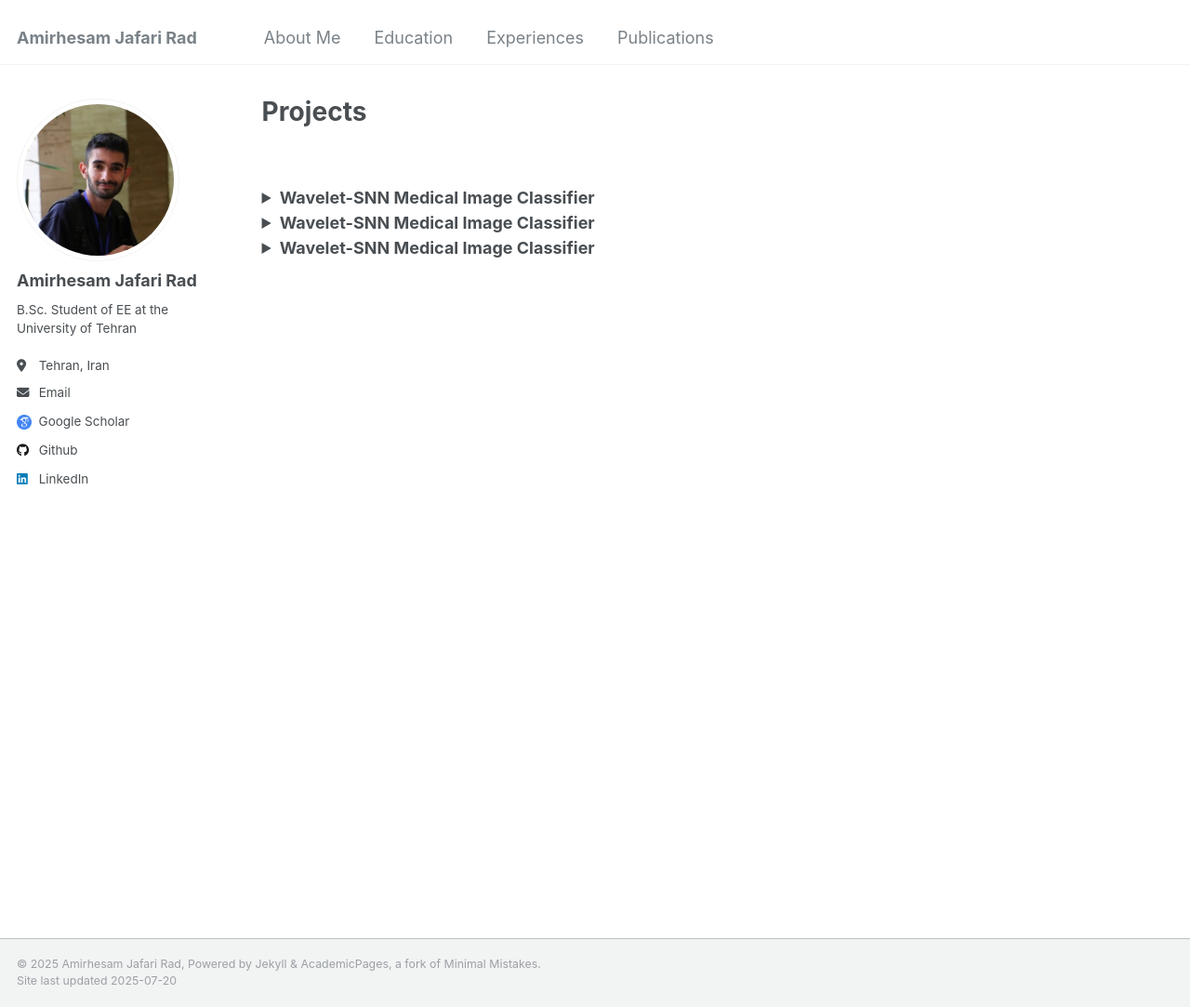
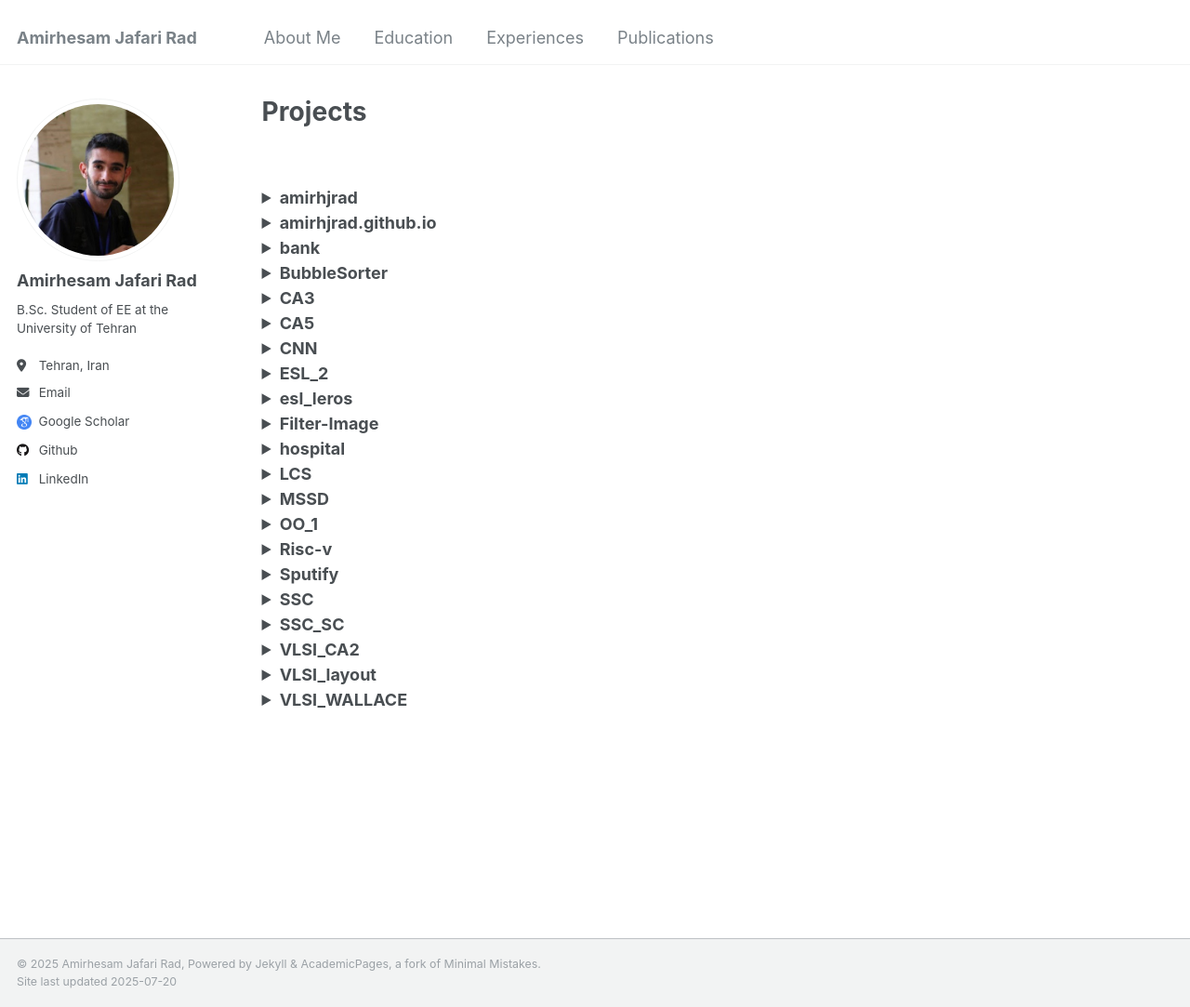
Before and after one commit to amirhjrad/amirhjrad.github.io, a Jekyll site: the page built from _pages/projects.md, in a window 1280 px wide and 1083 px high. Shown: the whole window at 93% size. Built offline with Jekyll 4.4.1, drawn with Linux system fonts in a browser that asks for light colours.

Commit message:
modified:   _pages/projects.md 	new file:   _pages/projects_fetch.py

```diff
--- a/_pages/projects.md
+++ b/_pages/projects.md
@@ -4,38 +4,233 @@ title: "Projects"
 author_profile: true
 ---
 <br>
+<details>
+  <summary>
+    <strong>amirhjrad</strong>
+  </summary>
+  <p>
+    About Me
+    <br>
+    🔗 <a href="https://github.com/amirhjrad/amirhjrad" target="_blank">View on GitHub</a>
+  </p>
+</details>
 
 <details>
   <summary>
-    <strong>Wavelet-SNN Medical Image Classifier</strong>
+    <strong>amirhjrad.github.io</strong>
   </summary>
   <p>
-    This project leverages wavelet-transformed grayscale medical images and uses a spiking neural network (SNN) built with PyTorch and snntorch to perform classification. It's part of a broader research focus intersecting biomedical image analysis and neuromorphic computing.
+    Amirhesam's Website
     <br>
-    🔗 <a href="https://github.com/yourusername/wavelet-snn-classifier" target="_blank">View on GitHub</a>
+    🔗 <a href="https://github.com/amirhjrad/amirhjrad.github.io" target="_blank">View on GitHub</a>
   </p>
 </details>
 
+<details>
+  <summary>
+    <strong>bank</strong>
+  </summary>
+  <p>
+    This project is a work in progress or lacks a detailed description, but it showcases the user's coding efforts.
+    <br>
+    🔗 <a href="https://github.com/amirhjrad/bank" target="_blank">View on GitHub</a>
+  </p>
+</details>
 
 <details>
   <summary>
-    <strong>Wavelet-SNN Medical Image Classifier</strong>
+    <strong>BubbleSorter</strong>
   </summary>
   <p>
-    This project leverages wavelet-transformed grayscale medical images and uses a spiking neural network (SNN) built with PyTorch and snntorch to perform classification. It's part of a broader research focus intersecting biomedical image analysis and neuromorphic computing.
+    This project is a work in progress or lacks a detailed description, but it showcases the user's coding efforts.
     <br>
-    🔗 <a href="https://github.com/yourusername/wavelet-snn-classifier" target="_blank">View on GitHub</a>
+    🔗 <a href="https://github.com/amirhjrad/BubbleSorter" target="_blank">View on GitHub</a>
   </p>
 </details>
 
+<details>
+  <summary>
+    <strong>CA3</strong>
+  </summary>
+  <p>
+    communication
+    <br>
+    🔗 <a href="https://github.com/amirhjrad/CA3" target="_blank">View on GitHub</a>
+  </p>
+</details>
 
 <details>
   <summary>
-    <strong>Wavelet-SNN Medical Image Classifier</strong>
+    <strong>CA5</strong>
   </summary>
   <p>
-    This project leverages wavelet-transformed grayscale medical images and uses a spiking neural network (SNN) built with PyTorch and snntorch to perform classification. It's part of a broader research focus intersecting biomedical image analysis and neuromorphic computing.
+    This project is a work in progress or lacks a detailed description, but it showcases the user's coding efforts.
     <br>
-    🔗 <a href="https://github.com/yourusername/wavelet-snn-classifier" target="_blank">View on GitHub</a>
+    🔗 <a href="https://github.com/amirhjrad/CA5" target="_blank">View on GitHub</a>
   </p>
 </details>
+
+<details>
+  <summary>
+    <strong>CNN</strong>
+  </summary>
+  <p>
+    This project is a work in progress or lacks a detailed description, but it showcases the user's coding efforts.
+    <br>
+    🔗 <a href="https://github.com/amirhjrad/CNN" target="_blank">View on GitHub</a>
+  </p>
+</details>
+
+<details>
+  <summary>
+    <strong>ESL_2</strong>
+  </summary>
+  <p>
+    This project is a work in progress or lacks a detailed description, but it showcases the user's coding efforts.
+    <br>
+    🔗 <a href="https://github.com/amirhjrad/ESL_2" target="_blank">View on GitHub</a>
+  </p>
+</details>
+
+<details>
+  <summary>
+    <strong>esl_leros</strong>
+  </summary>
+  <p>
+    This project is a work in progress or lacks a detailed description, but it showcases the user's coding efforts.
+    <br>
+    🔗 <a href="https://github.com/amirhjrad/esl_leros" target="_blank">View on GitHub</a>
+  </p>
+</details>
+
+<details>
+  <summary>
+    <strong>Filter-Image</strong>
+  </summary>
+  <p>
+    This project is a work in progress or lacks a detailed description, but it showcases the user's coding efforts.
+    <br>
+    🔗 <a href="https://github.com/amirhjrad/Filter-Image" target="_blank">View on GitHub</a>
+  </p>
+</details>
+
+<details>
+  <summary>
+    <strong>hospital</strong>
+  </summary>
+  <p>
+    This project is a work in progress or lacks a detailed description, but it showcases the user's coding efforts.
+    <br>
+    🔗 <a href="https://github.com/amirhjrad/hospital" target="_blank">View on GitHub</a>
+  </p>
+</details>
+
+<details>
+  <summary>
+    <strong>LCS</strong>
+  </summary>
+  <p>
+    This project is a work in progress or lacks a detailed description, but it showcases the user's coding efforts.
+    <br>
+    🔗 <a href="https://github.com/amirhjrad/LCS" target="_blank">View on GitHub</a>
+  </p>
+</details>
+
+<details>
+  <summary>
+    <strong>MSSD</strong>
+  </summary>
+  <p>
+    This project is a work in progress or lacks a detailed description, but it showcases the user's coding efforts.
+    <br>
+    🔗 <a href="https://github.com/amirhjrad/MSSD" target="_blank">View on GitHub</a>
+  </p>
+</details>
+
+<details>
+  <summary>
+    <strong>OO_1</strong>
+  </summary>
+  <p>
+    This project is a work in progress or lacks a detailed description, but it showcases the user's coding efforts.
+    <br>
+    🔗 <a href="https://github.com/amirhjrad/OO_1" target="_blank">View on GitHub</a>
+  </p>
+</details>
+
+<details>
+  <summary>
+    <strong>Risc-v</strong>
+  </summary>
+  <p>
+    This project is a work in progress or lacks a detailed description, but it showcases the user's coding efforts.
+    <br>
+    🔗 <a href="https://github.com/amirhjrad/Risc-v" target="_blank">View on GitHub</a>
+  </p>
+</details>
+
+<details>
+  <summary>
+    <strong>Sputify</strong>
+  </summary>
+  <p>
+    This project is a work in progress or lacks a detailed description, but it showcases the user's coding efforts.
+    <br>
+    🔗 <a href="https://github.com/amirhjrad/Sputify" target="_blank">View on GitHub</a>
+  </p>
+</details>
+
+<details>
+  <summary>
+    <strong>SSC</strong>
+  </summary>
+  <p>
+    This project is a work in progress or lacks a detailed description, but it showcases the user's coding efforts.
+    <br>
+    🔗 <a href="https://github.com/amirhjrad/SSC" target="_blank">View on GitHub</a>
+  </p>
+</details>
+
+<details>
+  <summary>
+    <strong>SSC_SC</strong>
+  </summary>
+  <p>
+    This project is a work in progress or lacks a detailed description, but it showcases the user's coding efforts.
+    <br>
+    🔗 <a href="https://github.com/amirhjrad/SSC_SC" target="_blank">View on GitHub</a>
+  </p>
+</details>
+
+<details>
+  <summary>
+    <strong>VLSI_CA2</strong>
+  </summary>
+  <p>
+    This project is a work in progress or lacks a detailed description, but it showcases the user's coding efforts.
+    <br>
+    🔗 <a href="https://github.com/amirhjrad/VLSI_CA2" target="_blank">View on GitHub</a>
+  </p>
+</details>
+
+<details>
+  <summary>
+    <strong>VLSI_layout</strong>
+  </summary>
+  <p>
+    This project is a work in progress or lacks a detailed description, but it showcases the user's coding efforts.
+    <br>
+    🔗 <a href="https://github.com/amirhjrad/VLSI_layout" target="_blank">View on GitHub</a>
+  </p>
+</details>
+
+<details>
+  <summary>
+    <strong>VLSI_WALLACE</strong>
+  </summary>
+  <p>
+    This project is a work in progress or lacks a detailed description, but it showcases the user's coding efforts.
+    <br>
+    🔗 <a href="https://github.com/amirhjrad/VLSI_WALLACE" target="_blank">View on GitHub</a>
+  </p>
+</details>
```
Also changed, not shown: _pages/projects_fetch.py (added, +59 -0 lines).
